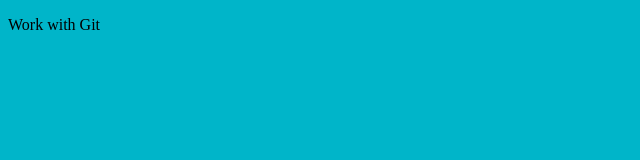
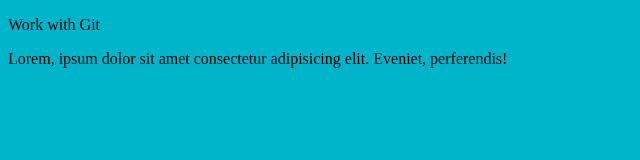
Before and after one commit to BelyaevMaks-7/gittest, a plain HTML site: page index.html in a window 1280 px wide. Shown: the whole page, without its empty margins (0-640 px from the left). Drawn offline with Linux system fonts and the light colour scheme.

Commit message:
Новая ветка

```diff
--- a/index.html
+++ b/index.html
@@ -8,5 +8,6 @@
 </head>
 <body>
     <p>Work with Git</p>
+    Lorem, ipsum dolor sit amet consectetur adipisicing elit. Eveniet, perferendis!
 </body>
 </html>
```
Also changed, not shown: about.html (added).
